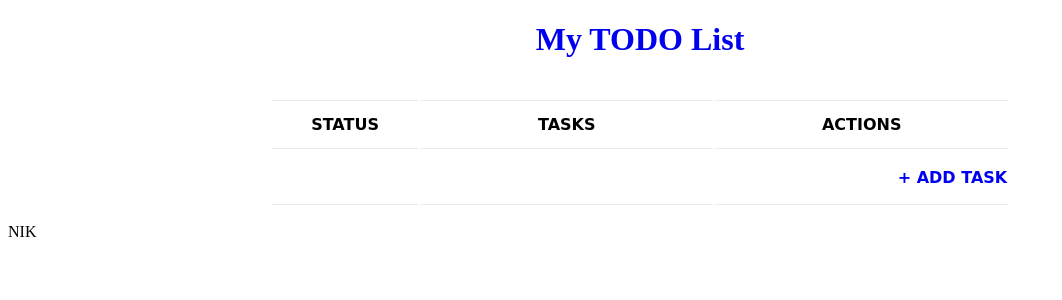
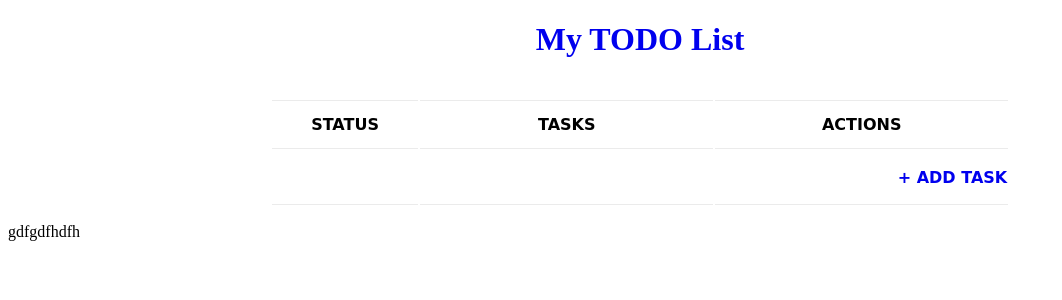
Before and after one commit to NNApy/TODO_LIST, a Django app: template todo_list/templates/todo_list.html in a window 1280 px wide. Shown: the top 300 px of the page, without its empty margins (0-1062 px from the left). Run offline with Django 3.2, Linux system fonts and the light colour scheme; the template is opened without the code that fills it, so the values that code supplies are empty.

Commit message:
my 3th commit for todo_list.html

```diff
--- a/todo_list/templates/todo_list.html
+++ b/todo_list/templates/todo_list.html
@@ -90,12 +90,9 @@
     </tr>
 </table>
 
-
-
-
 {% csrf_token %}
 </div>
 
-<p>NIK</p>
+<p>gdfgdfhdfh</p>
 </body>
 </html>
```
